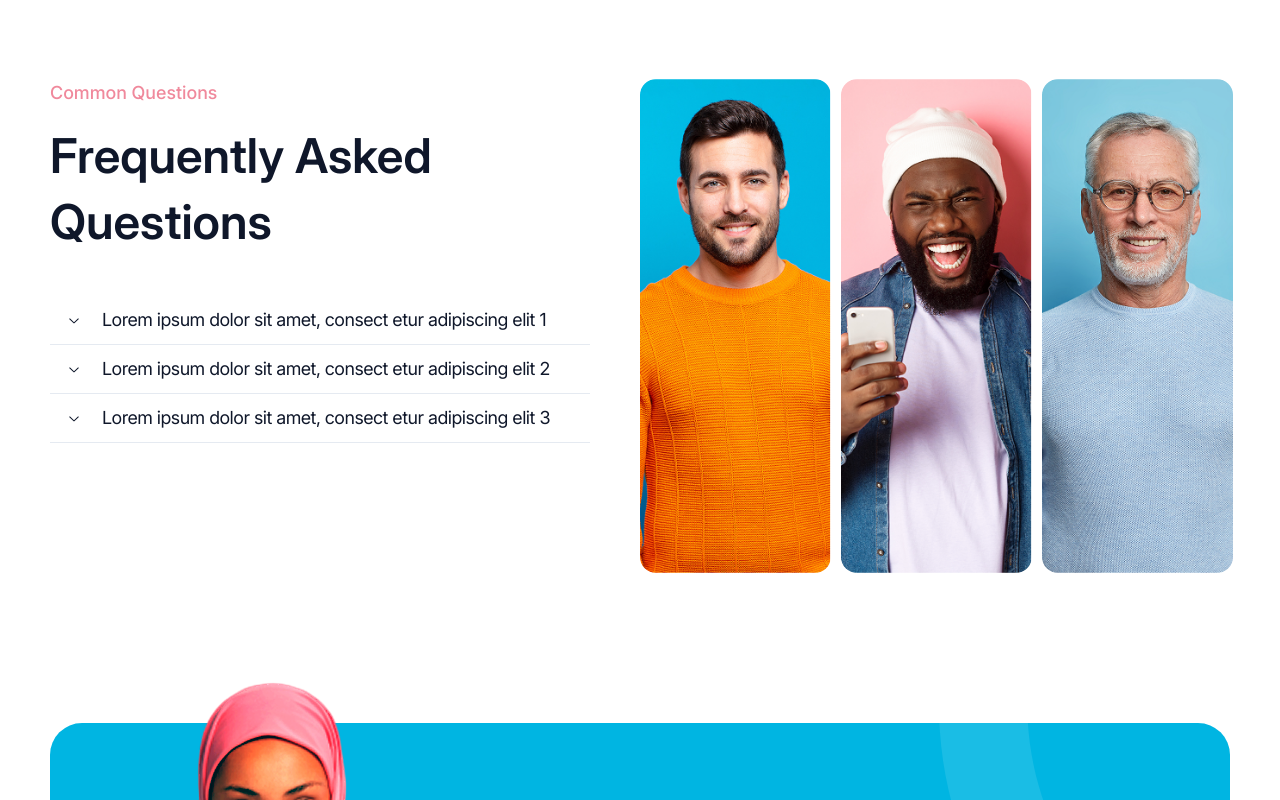
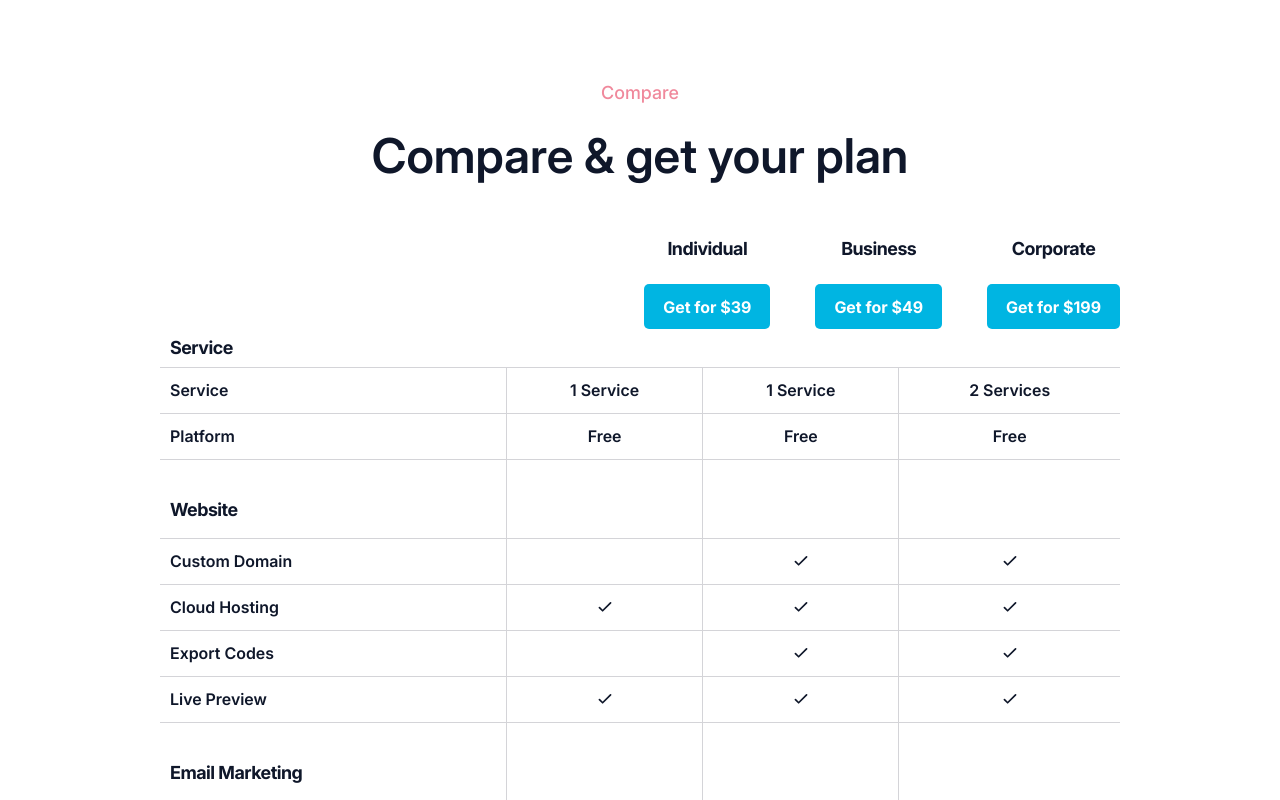
Before and after one commit to EugeneKh1988/agency-client, a Next.js app: page /pricing in a window 1280 px wide. Shown: the part 1300-2100 px from the top of the page. Built offline with nearby package versions, Linux system fonts and the light colour scheme.

Commit message:
added PlanCompare component

```diff
--- a/src/app/pricing/page.tsx
+++ b/src/app/pricing/page.tsx
@@ -1,7 +1,6 @@
 import BreadCrumbs from "@/components/BreadCrumbs";
-import TeamDo from "@/components/TeamDo";
-import ServiceTabs from "@/components/ServiceTabs";
 import PricingLong from "@/components/PricingLong";
+import PlanCompare from "@/components/PlanCompare";
 
 
 export default function DetailService() {
@@ -9,6 +8,7 @@ export default function DetailService() {
     <>
       <BreadCrumbs links={[{name: "Home", href: "/"}, {name: "Pricing"}]} />
       <PricingLong />
+      <PlanCompare />
     </>
   );
 }
--- /dev/null
+++ b/src/components/PlanCompare.tsx
@@ -0,0 +1,108 @@
+import Container from "@/components/Container";
+import { prices } from "./Pricing";
+import { Button, Table, TableTbody, TableTd, TableTh, TableThead, TableTr } from "@mantine/core";
+import Link from "next/link";
+import SvgIcon from "./SvgIcon";
+
+export interface PlanCompareProps {
+  className?: string;
+}
+
+const tableData = [
+    {serviceName: "Service", individual: "1 Service", business: "1 Service", corporate: "2 Services" },
+    {serviceName: "Platform", individual: "Free", business: "Free", corporate: "Free" },
+    {serviceName: "Website", individual: "", business: "", corporate: "" },
+    {serviceName: "Custom Domain", individual: false, business: true, corporate: true },
+    {serviceName: "Cloud Hosting", individual: true, business: true, corporate: true },
+    {serviceName: "Export Codes", individual: false, business: true, corporate: true },
+    {serviceName: "Live Preview", individual: true, business: true, corporate: true },
+    {serviceName: "Email Marketing", individual: false, business: false, corporate: false },
+    {serviceName: "Campaigns", individual: true, business: true, corporate: true },
+    {serviceName: "Drip Automation", individual: false, business: true, corporate: true },
+    {serviceName: "Export Customers", individual: true, business: true, corporate: true },
+    {serviceName: "Popup Builder", individual: false, business: false, corporate: true },
+];
+
+const PlanCompare: React.FC<PlanCompareProps> = ({ className }) => {
+  const classNameValue = className ? `${className}` : "";
+
+  const cellValue = (colItem: string | boolean) => {
+    if(typeof colItem === 'string') {
+        return colItem;
+    }
+    if(typeof colItem === 'boolean') {
+        if(colItem) {
+            return <SvgIcon iconName="check" className="size-20 mx-auto" />
+        }
+        else {
+            return "";
+        }
+    }
+    return "";
+  };
+
+  return (
+    <Container className={`mt-100 md:mt-150 ${classNameValue}`}>
+      <h5 className="text-center text-[18px] leading-28 text-mauvelous font-medium">
+        Compare
+      </h5>
+      <h2 className="mt-8 md:mt-16 text-center text-[32px] md:text-[48px] leading-52 md:leading-66 font-semibold tracking-[-0.02] text-mirage">
+        Compare & get your plan
+      </h2>
+      <div className="mt-48 flex flex-wrap sm:flex-nowrap justify-end gap-16 sm:gap-45 lg:max-w-960 lg:mx-auto">
+        {prices.map((price, index) => (
+          <div className="text-center" key={index}>
+            <h6 className="text-mirage text-[18px] leading-24 font-bold tracking-[-0.5px]">
+              {price.name}
+            </h6>
+            <Button
+              component={Link}
+              href={price.purchaseLink || "#"}
+              className="mt-23 min-h-45 text-[16px] leading-28 font-bold bg-shakespeare hover:bg-shakespeare-700 text-white"
+            >
+              Get for ${price.price}
+            </Button>
+          </div>
+        ))}
+      </div>
+      <Table className="text-mirage lg:max-w-960 lg:mx-auto">
+        <TableThead>
+          <TableTr className="border-b border-b-[#D4D4D8]">
+            <TableTh className=" text-[18px] leading-24 font-bold tracking-[-0.5px]">
+              Service
+            </TableTh>
+            <TableTh></TableTh>
+            <TableTh></TableTh>
+            <TableTh></TableTh>
+          </TableTr>
+        </TableThead>
+        <TableTbody>
+          {tableData.map((row, rowNum) => (
+            <TableTr key={rowNum} className="border-b border-b-[#D4D4D8] text-[14px] md:text-[16px] leading-22 md:leading-24 font-semibold">
+              <TableTd
+                className={`${
+                  !row.individual && !row.business && !row.corporate
+                    ? "pt-38 pb-16 text-[16px] md:text-[18px] leading-22 md:leading-24 font-bold tracking-[-0.5px]"
+                    : "pt-10 pb-11"
+                } border-r border-r-[#D4D4D8]`}
+              >
+                {row.serviceName}
+              </TableTd>
+              <TableTd className="border-r border-r-[#D4D4D8] text-center pt-10 pb-11">
+                {cellValue(row.individual)}
+              </TableTd>
+              <TableTd className="border-r border-r-[#D4D4D8] text-center pt-10 pb-11">
+                {cellValue(row.business)}
+              </TableTd>
+              <TableTd className="text-center pt-10 pb-11">
+                {cellValue(row.corporate)}
+              </TableTd>
+            </TableTr>
+          ))}
+        </TableTbody>
+      </Table>
+    </Container>
+  );
+};
+
+export default PlanCompare;
--- a/src/components/SvgIcon.tsx
+++ b/src/components/SvgIcon.tsx
@@ -463,6 +463,24 @@ const SvgIcon = ({
         />
       </svg>
     ),
+    check: (
+      <svg
+        width="20"
+        height="21"
+        viewBox="0 0 20 21"
+        fill="none"
+        xmlns="http://www.w3.org/2000/svg"
+        {...classNameValue}
+      >
+        <path
+          d="M4.16699 11.1221L7.50033 14.4554L15.8337 6.12207"
+          stroke="currentColor"
+          strokeWidth="1.8"
+          strokeLinecap="round"
+          strokeLinejoin="round"
+        />
+      </svg>
+    ),
   };
 
   const Icon = icons[iconName];
```
